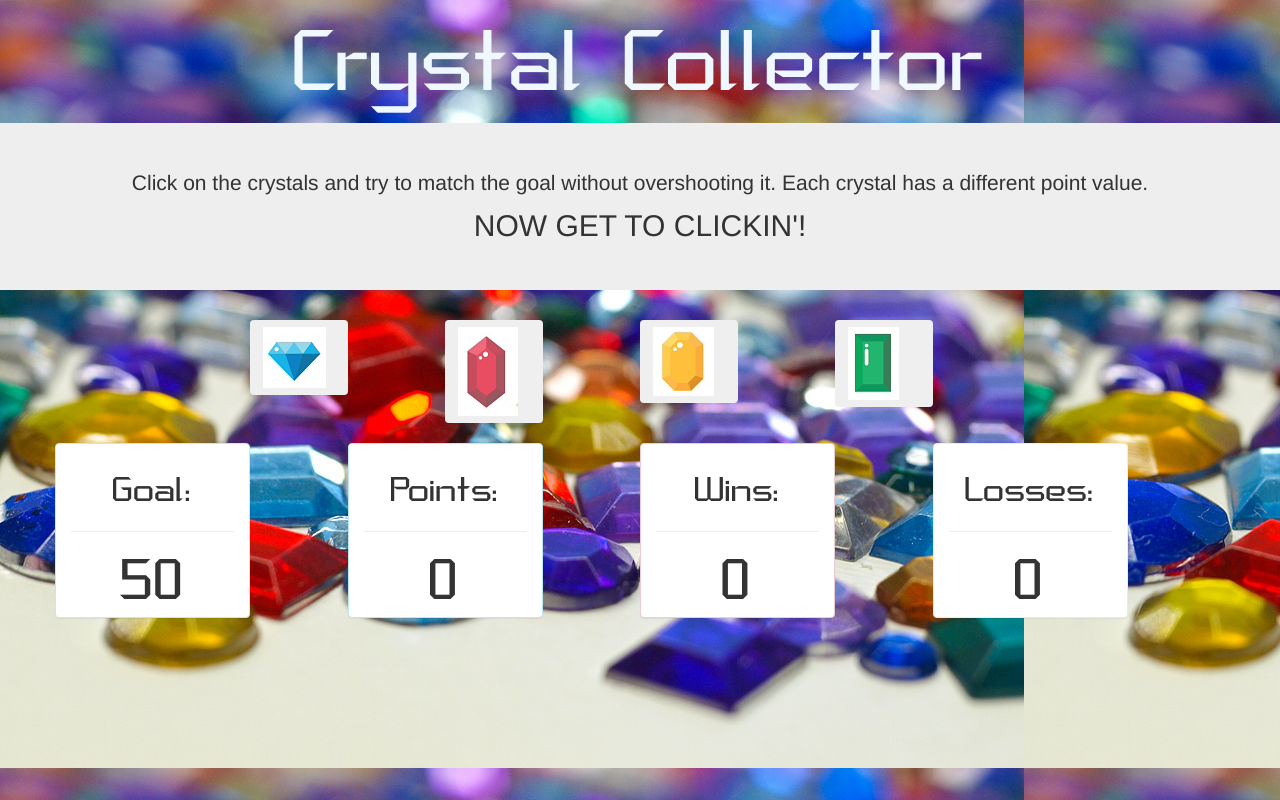
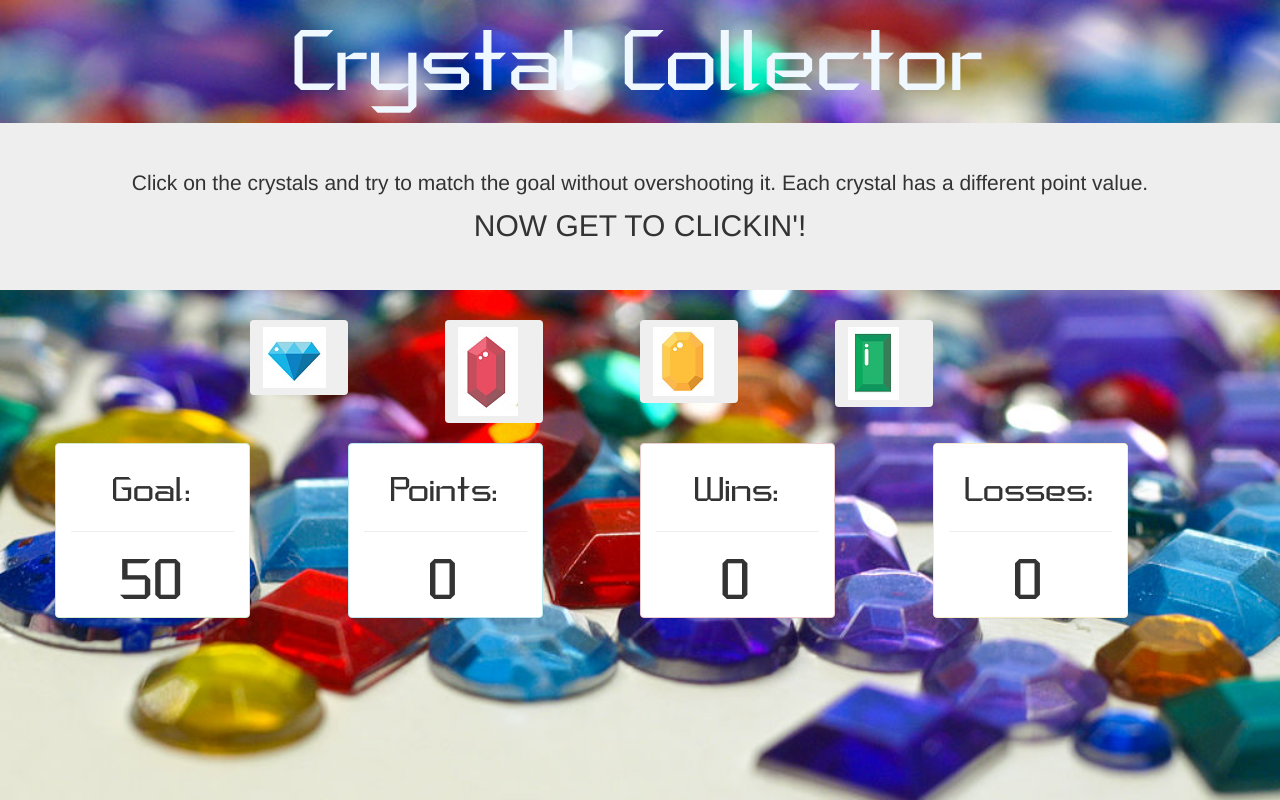
Before and after one commit to sefeder/week-4-game, a plain HTML site: page index.html in a window 1280 px wide. Drawn offline with nearby package versions, Linux system fonts and the light colour scheme.

Commit message:
updated background

```diff
--- a/assets/css/style.css
+++ b/assets/css/style.css
@@ -3,7 +3,8 @@
     src: url(../images/CRYSTALC.TTF);
 }
 body {
-    background-image: url(../images/GemBackground.png);
+    background: url(../images/GemBackground.png) no-repeat center center fixed;
+    background-size: cover;
 }
 
 h1{
--- a/assets/javascript/game.js
+++ b/assets/javascript/game.js
@@ -58,6 +58,7 @@ $('.btn').on('click', function () {
     currentValue += $(this).data('value');
     currentValueText.text(currentValue);
     console.log(this);
+    $('#blue').click(e => rollSound.play());
 
 // create reset function for after a win or loss
     function reset() {
```
Also changed, not shown: 1 other file.
